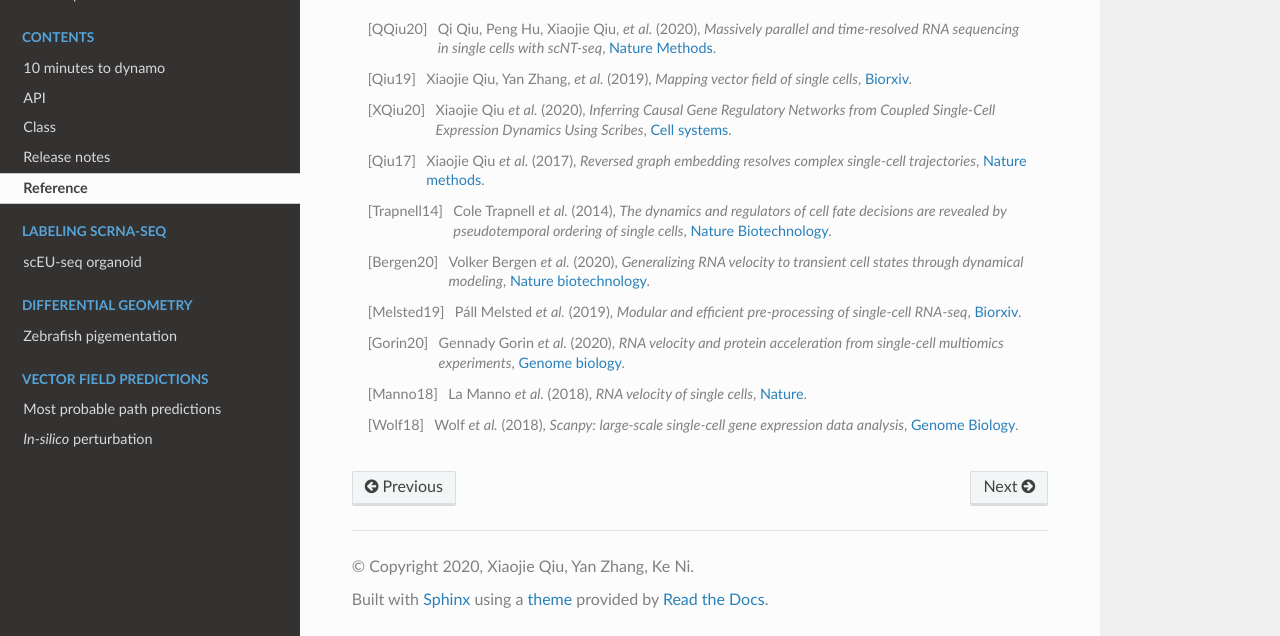
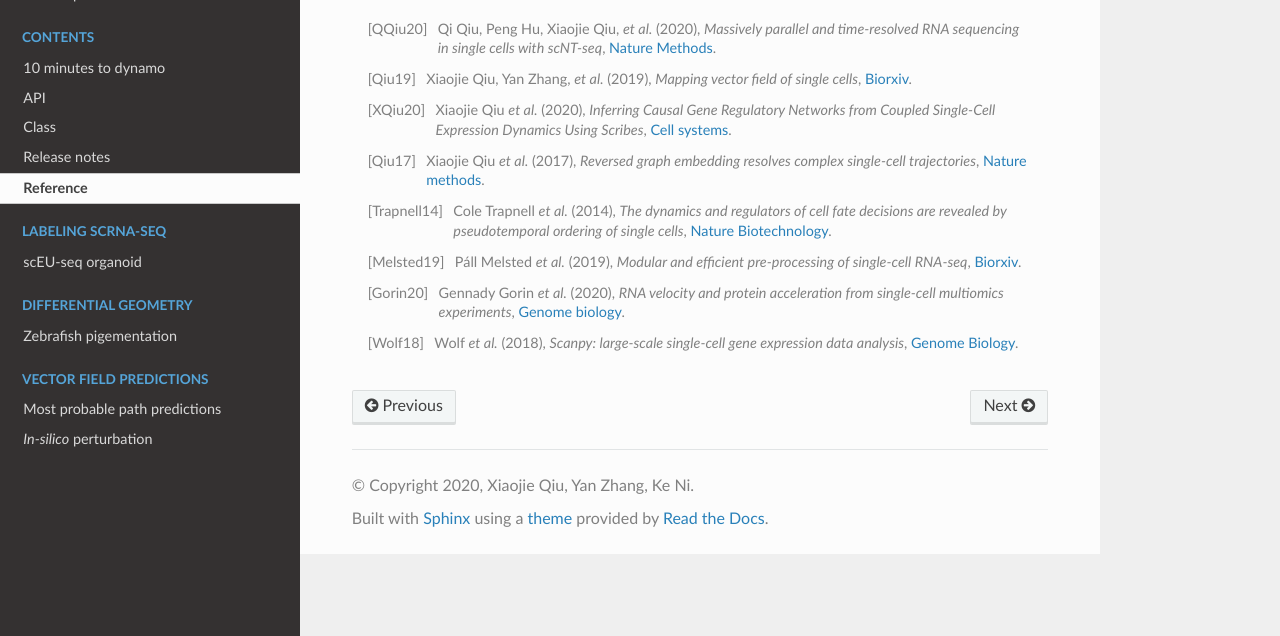
Before and after one commit to aristoteleo/dynamo_readthedocs, a Sphinx documentation site: the page built from docs/source/Reference.rst, in a window 1280 px wide, cut to the strip 264-900 px from the top of the page. Built offline with Sphinx 7.4.7 and the Read the Docs theme 2.0.0, drawn with Linux system fonts in a browser that asks for light colours; pages that are not in the unit, such as notebooks, are missing from menus.

Commit message:
Update Reference.rst

```diff
--- a/docs/source/Reference.rst
+++ b/docs/source/Reference.rst
@@ -25,10 +25,6 @@ Reference
    *The dynamics and regulators of cell fate decisions are revealed by pseudotemporal ordering of single cells*,
    `Nature Biotechnology <https://www.nature.com/articles/nbt.2859>`__.
 
-.. [Bergen20] Volker Bergen *et al.* (2020),
-   *Generalizing RNA velocity to transient cell states through dynamical modeling*,
-   `Nature biotechnology <https://www.nature.com/articles/s41587-020-0591-3>`__.
-
 .. [Melsted19] Páll Melsted *et al.* (2019),
    *Modular and efficient pre-processing of single-cell RNA-seq*,
    `Biorxiv <https://www.biorxiv.org/content/10.1101/673285v1>`__.
@@ -37,10 +33,6 @@ Reference
    *RNA velocity and protein acceleration from single-cell multiomics experiments*,
    `Genome biology <https://genomebiology.biomedcentral.com/articles/10.1186/s13059-020-1945-3>`__.
 
-.. [Manno18] La Manno *et al.* (2018),
-   *RNA velocity of single cells*,
-   `Nature <https://doi.org/10.1038/s41586-018-0414-6>`__.
-
 .. [Wolf18] Wolf *et al.* (2018),
    *Scanpy: large-scale single-cell gene expression data analysis*,
    `Genome Biology <https://doi.org/10.1186/s13059-017-1382-0>`__.
```
